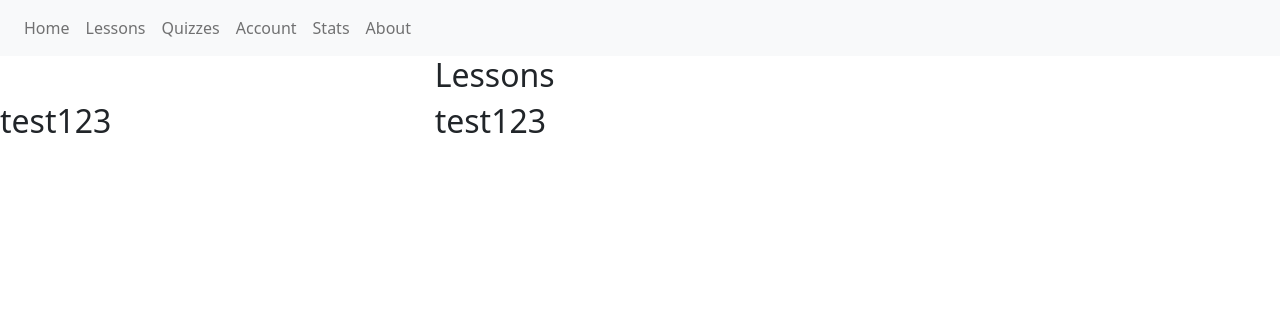
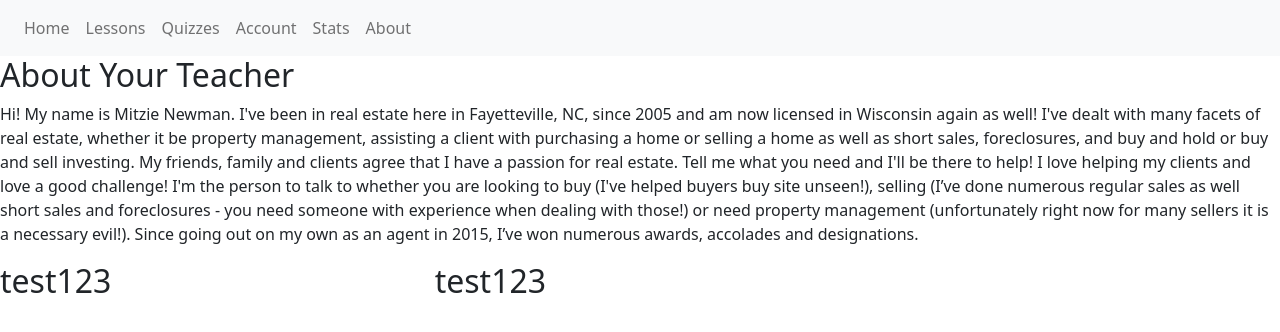
Before and after one commit to jbasquez/projectHomebase, a React (Create React App) app in the folder project-homebase/: page /about in a window 1280 px wide. Shown: the top 332 px of the page. Built offline with nearby package versions, Linux system fonts and the light colour scheme.

Commit message:
added in bio

```diff
--- a/project-homebase/src/pages/about.js
+++ b/project-homebase/src/pages/about.js
@@ -5,10 +5,12 @@ function About() {
     return (
       <div >
         <div className="row">
-          <div className="col-lg-4 col-md-4 col-sm-4 col-xs-12">
-          </div>
-          <div className="col-lg-4 col-md-4 col-sm-4 col-xs-12">
-            <h2>Lessons</h2>
+          <div className="col-lg-12 col-md-12 col-sm-12 col-xs-12">
+              <h2>About Your Teacher</h2>
+              <p>Hi! My name is Mitzie Newman. I've been in real estate here in Fayetteville, NC, since 2005 and am now licensed in Wisconsin again as well! I've dealt with many facets of real estate, whether it be property management, assisting a client with purchasing a home or selling a home as well as short sales, foreclosures, and buy and hold or buy and sell investing.
+                My friends, family and clients agree that I have a passion for real estate. Tell me what you need and I'll be there to help! I love helping my clients and love a good challenge!
+                I'm the person to talk to whether you are looking to buy (I've helped buyers buy site unseen!), selling (I’ve done numerous regular sales as well short sales and foreclosures - you need someone with experience when dealing with those!) or need property management (unfortunately right now for many sellers it is a necessary evil!).
+                Since going out on my own as an agent in 2015, I’ve won numerous awards, accolades and designations.</p>
           </div>
         </div>
         <div className="row">
```
